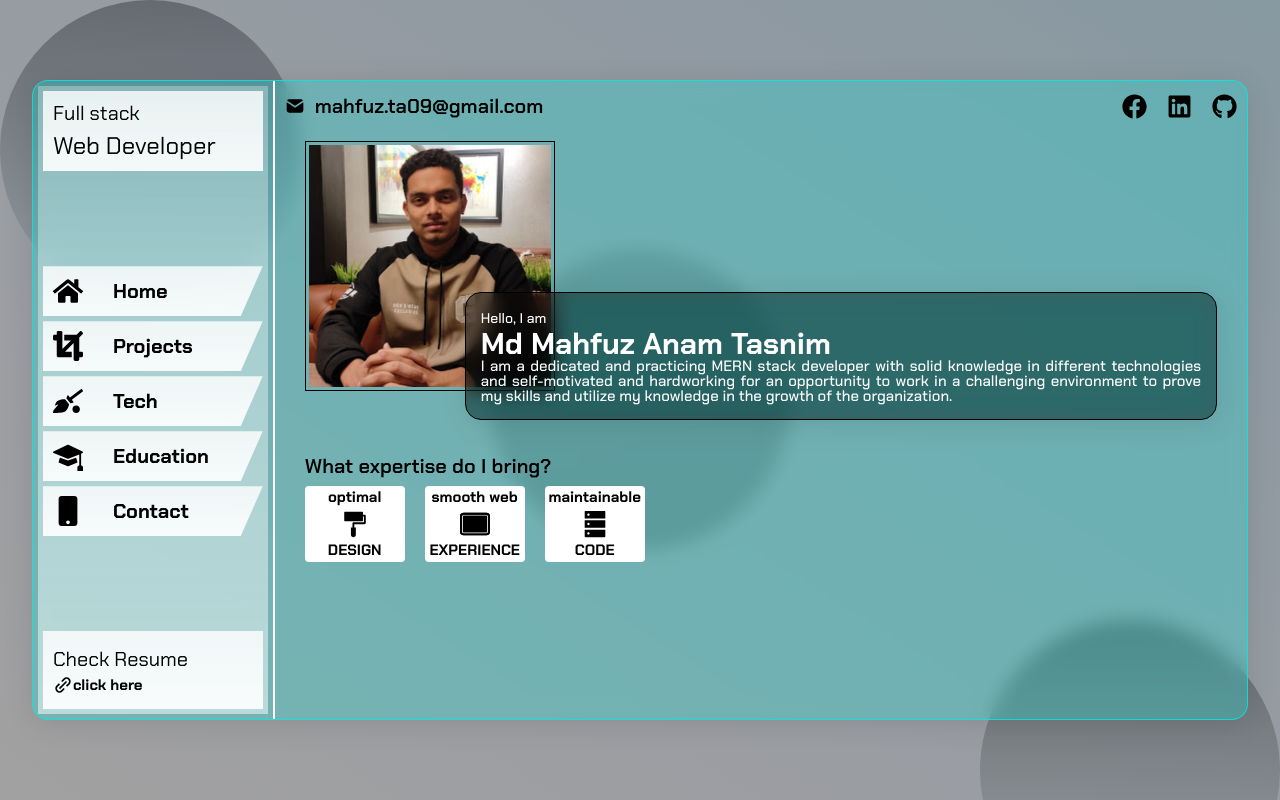
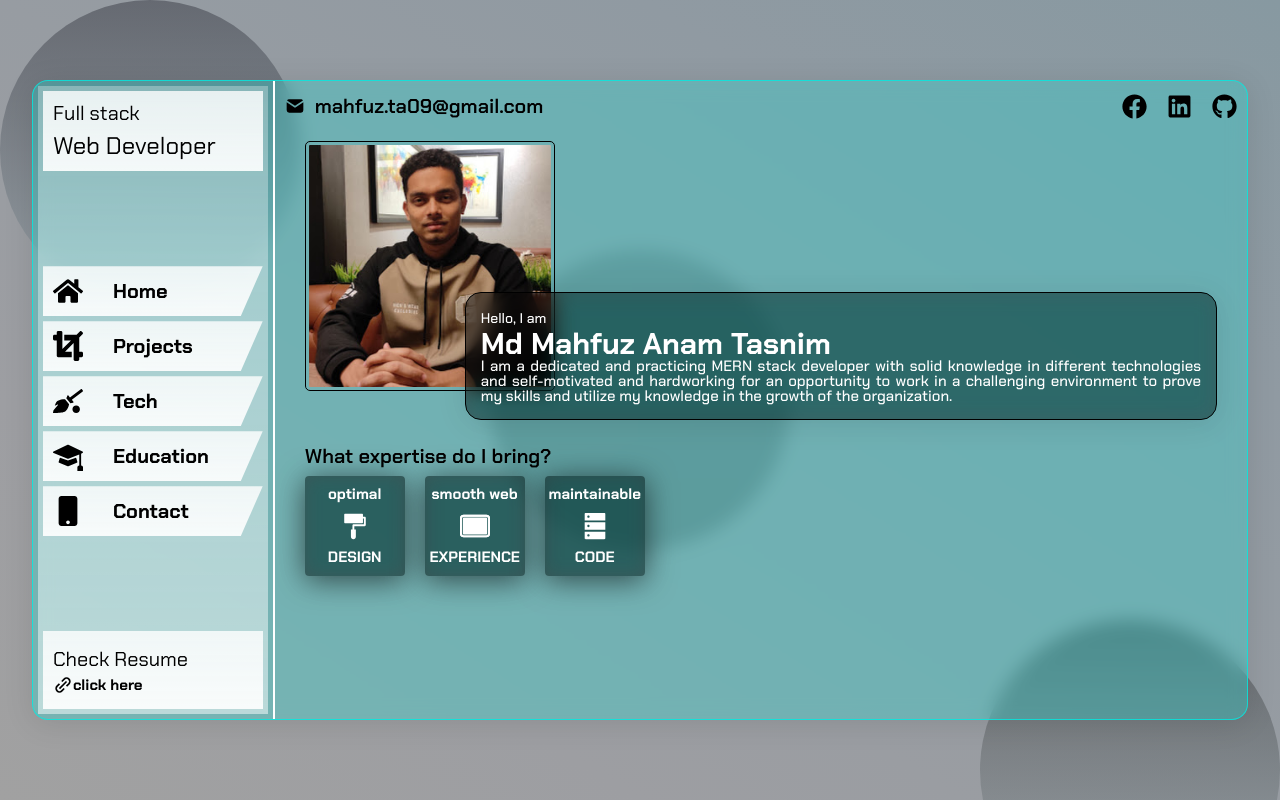
Before and after one commit to mahfuz-ta09/my-portfolio-website, a Next.js app: page / in a window 1280 px wide. Built offline with nearby package versions, Linux system fonts and the light colour scheme.

Commit message:
background color changed

```diff
--- a/src/css/Home/Home.css
+++ b/src/css/Home/Home.css
@@ -70,6 +70,7 @@
 
 .profile-pic{
     border: 1px solid black;
+    border-radius: 5px;
     padding: 3px;
     width: 300px;
     opacity: 1;
@@ -84,7 +85,6 @@
     margin-left: -90px;
     margin-bottom: -180px;
     padding: 15px;
-    border-radius: 5px;
     background: rgba(0, 0, 0, 0.45);
     border-radius: 16px;
     box-shadow: 0 4px 30px rgba(0, 0, 0, 0.1);
@@ -138,24 +138,32 @@
     align-items: center;
     justify-content: start;
     width: 100%;
-    gap: 20px;
+    gap: 40px;
     margin-top: 20px;
 }
 
 .small-det{
-    width: 100px;
+    width: 120px;
+    height: 120px;
     border-radius: 4px;
-    background: #fff;
     display: flex;
     align-items: center;
     justify-content: center;
     flex-direction: column;
+    gap: 5px;
+
+/* From https://css.glass */
+background: rgba(0, 0, 0, 0.5);
+box-shadow: 0 4px 30px rgba(0, 0, 0, 0.6);
+backdrop-filter: blur(8.7px);
+-webkit-backdrop-filter: blur(8.7px);
 }
+
 
 
 .small-icon{
     font-size: 30px;
-    color: black;
+    color: white;
 }
 
 .small-det-p{
@@ -163,12 +171,13 @@
     line-height: 15px;
     font-weight: 700;
     padding: 4px;
+    color: white;
 }
 
 .small-det:hover{
-    background-color: teal;
     transition: .2s ease-in-out;
-    margin-top: -10px;
+    /* transform: translate(10px,-10px); */
+    transform: scale(1.1,1.1);
 }
 
 .small-det:hover .small-icon{
@@ -219,18 +228,21 @@
     }
 
     .profile-pic{
-        clip-path: unset;
         width: 250px;
         opacity: 1;
     }
 
+    .small-det{
+        width: 100px;
+        height: 100px;
+    }
     .small-details{
         width: 100%;
         display: flex;
         flex-direction: column;
         align-items: start;
         justify-content: start;
-        margin-top: 60px;
+        margin-top: 50px;
     }
 }
 
@@ -251,7 +263,6 @@
     }
 
     .profile-pic{
-        clip-path: unset;
         border-top: none;
         border-right: none;
         border-left: none;
@@ -372,7 +383,6 @@
     }
 
     .cv-checker{
-        /* height: 10vh; */
         padding: 10px;
         margin: 10px 0;
         width: 100%;
```
